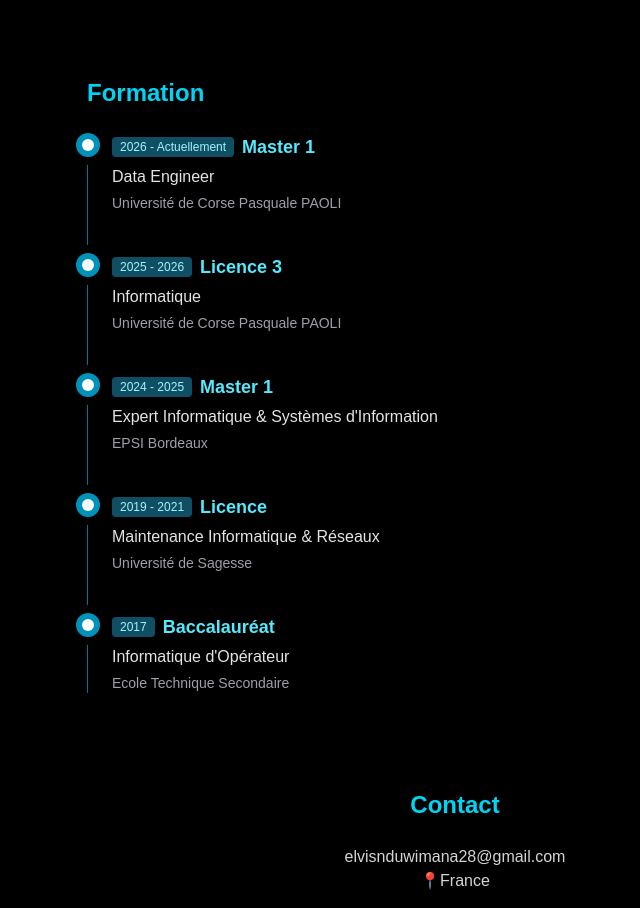
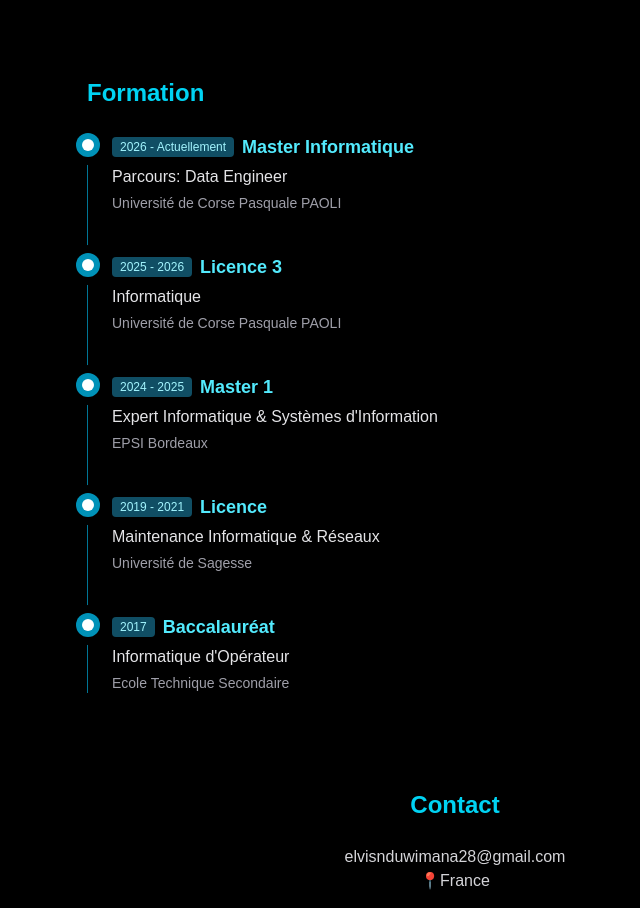
Before and after one commit to elvisnduwimana28-hash/mon_portofolio, a Next.js app: page / in a window 1280 px wide. Shown: the part 2240-3148 px from the top of the page, without its empty margins (185-825 px from the left). Built offline with nearby package versions, Linux system fonts and the light colour scheme.

Commit message:
modification_19/10/2026

```diff
--- a/app/page.tsx
+++ b/app/page.tsx
@@ -159,10 +159,10 @@ export default function Home() {
               </span>
               <div className="flex items-center gap-2 mb-1">
                 <span className="text-xs bg-cyan-900 text-cyan-200 px-2 py-0.5 rounded">2026 - Actuellement</span>
-                <span className="text-lg font-semibold text-cyan-300">Master 1 </span>
+                <span className="text-lg font-semibold text-cyan-300">Master Informatique</span>
               </div>
               <div className="flex flex-col gap-1">
-                <span className="text-zinc-200">Data Engineer</span>
+                <span className="text-zinc-200">Parcours: Data Engineer</span>
                 <span className="text-zinc-400 text-sm">Université de Corse Pasquale PAOLI</span>
               </div>
             </li>
```
